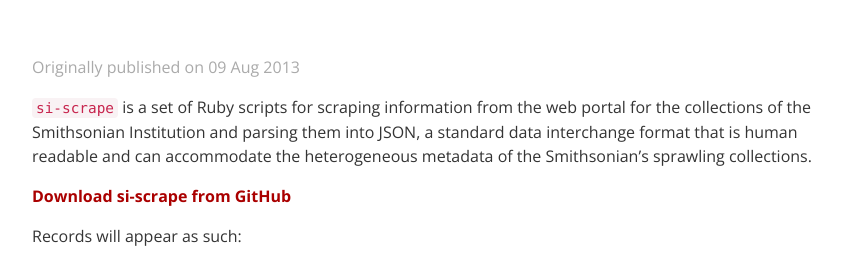
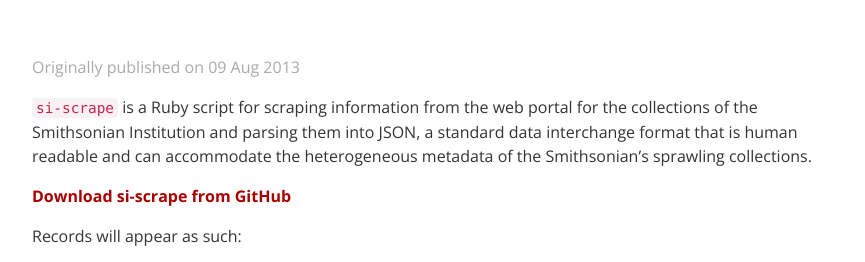
Before and after one commit to mdlincoln/mdlincoln.github.io, a Jekyll site: the page built from projects/scraping-the-smithsonian.md, in a window 1280 px wide and 1400 px high, scrolled down 382 px. Shown: the part 164-426 px from the top of the window, without its empty margins (208-1073 px from the left). Built offline with Jekyll 4.4.1, drawn with Linux system fonts in a browser that asks for light colours; some of the changed text lies outside the part shown.

Commit message:
Update si-project page
Reflect new unified script

```diff
--- a/projects/scraping-the-smithsonian.md
+++ b/projects/scraping-the-smithsonian.md
@@ -7,7 +7,7 @@
 img: /assets/images-display/si_scrape_avatar.png
 ---
 
-`si-scrape` is a set of Ruby scripts for scraping information from the web portal for the collections of the Smithsonian Institution and parsing them into JSON, a standard data interchange format that is human readable and can accommodate the heterogeneous metadata of the Smithsonian's sprawling collections.
+`si-scrape` is a Ruby script for scraping information from the web portal for the collections of the Smithsonian Institution and parsing them into JSON, a standard data interchange format that is human readable and can accommodate the heterogeneous metadata of the Smithsonian's sprawling collections.
 
 **[Download si-scrape from GitHub](https://github.com/mdlincoln/si-scrape)**
 
```
Also changed, not shown: other parts of projects/scraping-the-smithsonian.md (+1 -1 lines).
